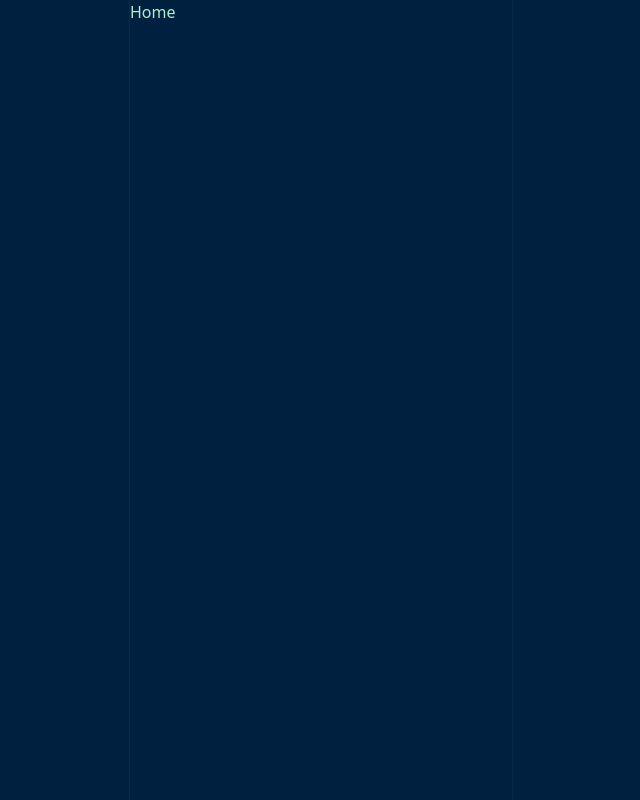
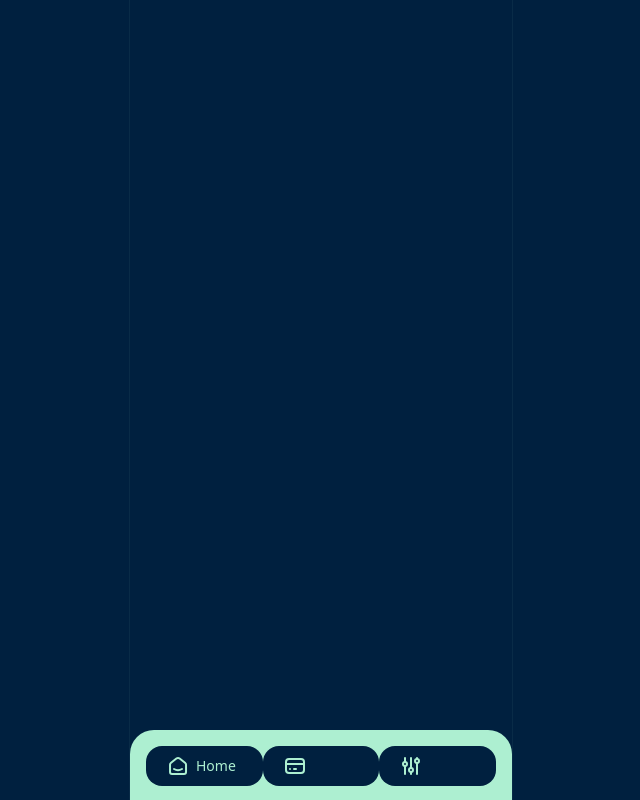
Before and after one commit to hrvsdev/cardnest, a React (Vite) app: page / in a window 1280 px wide. Shown: the whole page, without its empty margins (319-959 px from the left). Built offline with nearby package versions, Linux system fonts and the light colour scheme.

Commit message:
Add initial tabs and style

```diff
--- a/package.json
+++ b/package.json
@@ -8,6 +8,8 @@
     "build": "tsc && vite build"
   },
   "dependencies": {
+    "@tabler/icons-react": "^2.44.0",
+    "framer-motion": "^10.16.16",
     "react": "^18.2.0",
     "react-dom": "^18.2.0"
   },
--- a/src/Home/index.tsx
+++ b/src/Home/index.tsx
@@ -1,3 +1,34 @@
+import { ReactNode, useState } from "react";
+import { IconAdjustments, IconCreditCard, IconSmartHome } from "@tabler/icons-react";
+import Show from "../components/Show.tsx";
+
 export default function Home() {
-	return <h1>Home</h1>;
+	const [current, setCurrent] = useState(0);
+	return (
+		<div className="flex justify-between absolute bottom-0 bg-th-primary w-full px-4 pt-4 pb-3.5 rounded-t-3xl">
+			<TabButton icon={<IconSmartHome />} label="Home" isActive={current === 0} onClick={() => setCurrent(0)} />
+			<TabButton icon={<IconCreditCard />} label="Cards" isActive={current === 1} onClick={() => setCurrent(1)} />
+			<TabButton icon={<IconAdjustments />} label="More" isActive={current === 2} onClick={() => setCurrent(2)} />
+		</div>
+	);
 }
+
+type TabButtonProps = {
+	icon: ReactNode;
+	label: string;
+	isActive: boolean;
+	onClick: () => void;
+};
+
+function TabButton({ icon, label, isActive, onClick }: TabButtonProps) {
+	return (
+		<button className="w-1/3" onClick={onClick}>
+			<div className="flex items-center gap-1.5 rounded-2xl bg-th-bg px-5 py-2 mx-auto">
+				{icon}
+				<Show when={isActive}>
+					<span className="text-sm">{label}</span>
+				</Show>
+			</div>
+		</button>
+	);
+}
--- /dev/null
+++ b/src/components/Show.tsx
@@ -0,0 +1,5 @@
+import { PropsWithChildren } from "react";
+
+export default function Show({ when, children }: PropsWithChildren<{ when: boolean }>) {
+	return when ? <>{children}</> : null;
+}
--- a/src/index.css
+++ b/src/index.css
@@ -8,6 +8,6 @@
 	}
 
 	#root {
-		@apply h-full max-w-sm xs:mx-auto xs:border-x xs:border-th-primary xs:border-opacity-5;
+		@apply h-full max-w-sm xs:mx-auto xs:border-x xs:border-th-primary xs:border-opacity-5 relative;
 	}
 }
--- a/tailwind.config.js
+++ b/tailwind.config.js
@@ -9,7 +9,7 @@ export default {
 			colors: {
 				"th-bg": "#00203F",
 				"th-primary": "#ADEFD1",
-				"th-text": "#F4F7FB",
+				"th-light": "#F4F7FB",
 			},
 			height: {
 				"rs-screen": "100dvh",
```
Also changed, not shown: 2 other files (tests, documents, lock files or other folders).
